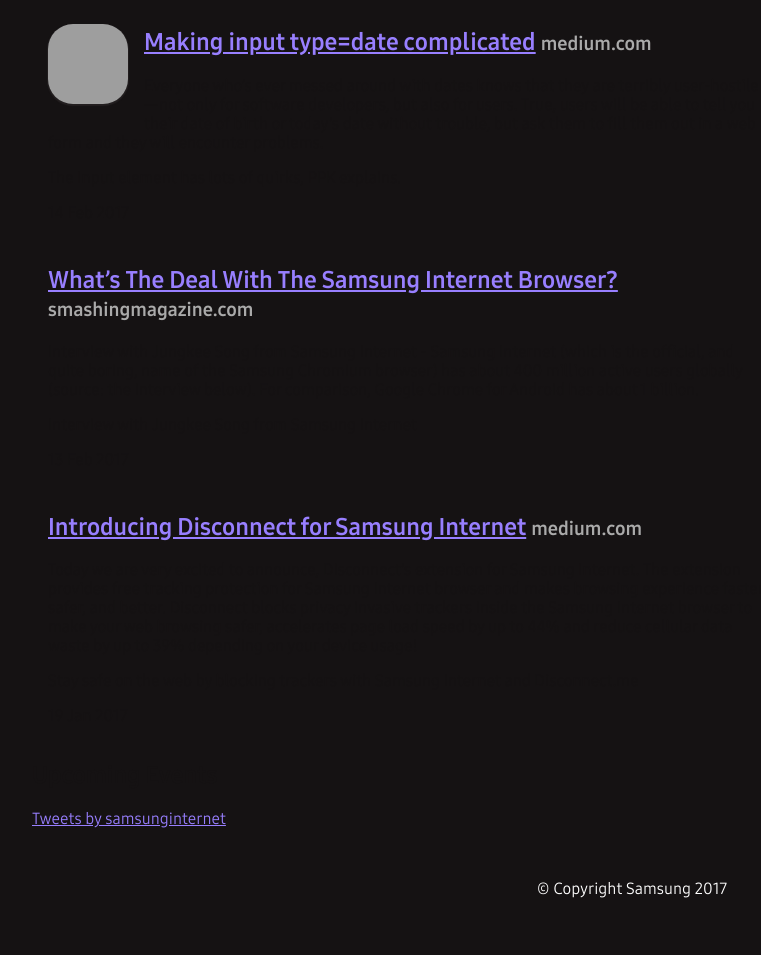
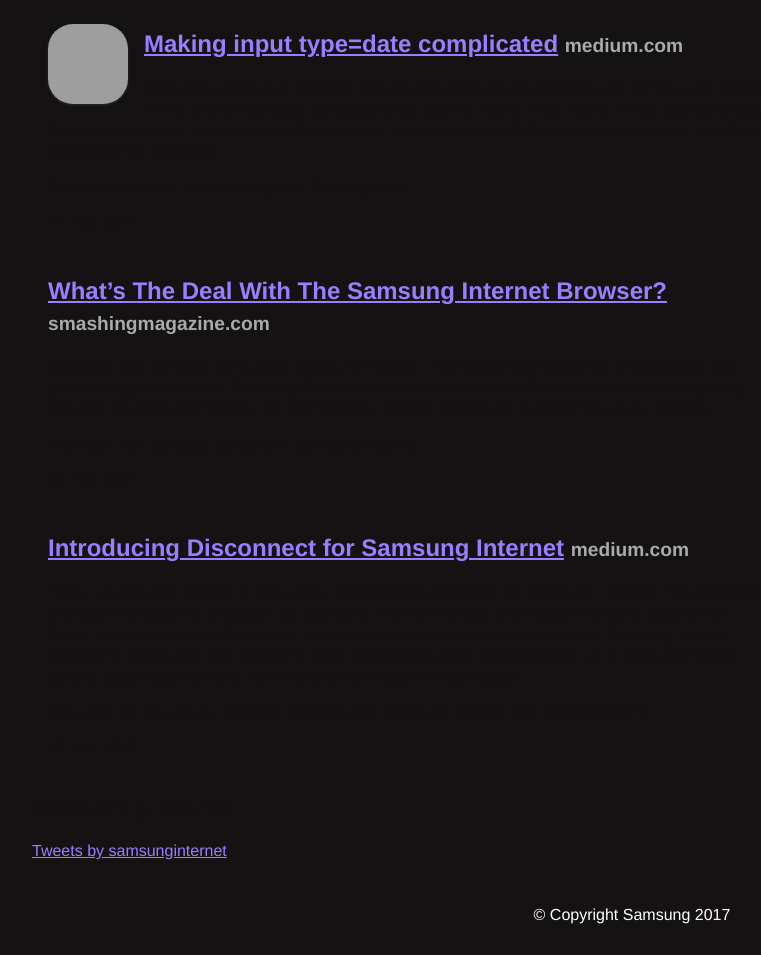
Before and after one commit to SamsungInternet/homepage-archive, a Jekyll site: the page built from index-wip.html, in a window 1280 px wide. Shown: the whole page, without its empty margins (8-769 px from the left). Built offline with Jekyll 4.4.1, drawn with Linux system fonts in a browser that asks for light colours; comment, search, counter and statistics services are not loaded; before the commit the page ends 930 px from its top, so only the background shows below that; grey boxes are pictures that could not be loaded.

Commit message:
dynamically load fonts

```diff
--- /dev/null
+++ b/_includes/footer.html
@@ -0,0 +1,5 @@
+<footer>
+	© Copyright Samsung 2017
+</footer>
+<script src="/scripts/init-service-worker.js" async></script>
+<script src="/scripts/fonts.js" async></script>
--- a/_includes/head.html
+++ b/_includes/head.html
@@ -6,9 +6,7 @@
 <meta charset="UTF-8">
 <title>{{site.name}}{% if page.title %} - {{page.title}}{% endif %}</title>
 <link href="/style/global.css" rel="stylesheet" type="text/css">
-<link href="/fonts/SamsungOne/fonts.css" rel="stylesheet" type="text/css">
 <script src="https://cdn.polyfill.io/v2/polyfill.min.js?features=default,fetch"></script>
-<script src="/scripts/init-service-worker.js" async></script>
 
 <meta http-equiv="cleartype" content="on" />
 <meta name="MobileOptimized" content="width" />
--- a/_layouts/index.html
+++ b/_layouts/index.html
@@ -11,8 +11,6 @@
 	<main class="main-container">
 		{{ content }}
 	</main>
-	<footer>
-		© Copyright Samsung 2017
-	</footer>
+	{% include footer.html %}
 </body>
 </html>
--- a/_templates/feed-list.handlebars
+++ b/_templates/feed-list.handlebars
@@ -2,6 +2,6 @@
 <div class="feed-item">
 	{{#grabimage "https://img.gs/bbdkhfbzkk/160x160,2x,crop/"}}{{{description}}}{{/grabimage}}
 	<h2><a href="{{link}}">{{title}}</a></h2>
-	{{#excerpt 80}}{{{strip-medium-suffix description}}}{{/excerpt}}
+	<p>{{#excerpt 30}}{{{strip-medium-suffix description}}}{{/excerpt}}</p>
 </div>
 {{/items}}
--- a/scripts/compiled-templates/feed-list.js
+++ b/scripts/compiled-templates/feed-list.js
@@ -9,9 +9,9 @@
     + alias4(((helper = (helper = helpers.link || (depth0 != null ? depth0.link : depth0)) != null ? helper : alias2),(typeof helper === alias3 ? helper.call(alias1,{"name":"link","hash":{},"data":data}) : helper)))
     + "\">"
     + alias4(((helper = (helper = helpers.title || (depth0 != null ? depth0.title : depth0)) != null ? helper : alias2),(typeof helper === alias3 ? helper.call(alias1,{"name":"title","hash":{},"data":data}) : helper)))
-    + "</a></h2>\n	"
-    + ((stack1 = (helpers.excerpt || (depth0 && depth0.excerpt) || alias2).call(alias1,80,{"name":"excerpt","hash":{},"fn":container.program(4, data, 0),"inverse":container.noop,"data":data})) != null ? stack1 : "")
-    + "\n</div>\n";
+    + "</a></h2>\n	<p>"
+    + ((stack1 = (helpers.excerpt || (depth0 && depth0.excerpt) || alias2).call(alias1,30,{"name":"excerpt","hash":{},"fn":container.program(4, data, 0),"inverse":container.noop,"data":data})) != null ? stack1 : "")
+    + "</p>\n</div>\n";
 },"2":function(container,depth0,helpers,partials,data) {
     var stack1, helper;
 
--- /dev/null
+++ b/scripts/fonts.js
@@ -0,0 +1,17 @@
+'use strict';
+/* eslint no-var: 0 */
+
+// Fancy Type Faces
+window.WebFontConfig = {
+	custom: {
+		families: ['Samsung One:n4,n7'],
+		urls: ['/fonts/SamsungOne/fonts.css']
+	}
+};
+
+(function(d) {
+	var wf = d.createElement('script');
+	var s = d.scripts[0];
+	wf.src = 'https://ajax.googleapis.com/ajax/libs/webfont/1.6.16/webfont.js';
+	s.parentNode.insertBefore(wf, s);
+} (document));
--- a/style/global.scss
+++ b/style/global.scss
@@ -4,10 +4,20 @@
 
 html {
 	background-color: #151213;
-	font-family: 'Samsung One', Helvetica, Arial, sans-serif;
+	font-family: Helvetica, Arial, sans-serif;
+	line-height: 1em;
 	color: #151213;
 	margin: 0px;
 	padding: 0px;
+}
+
+.wf-samsungone-n4-active body,
+.wf-samsungone-n7-active body {
+	font-family: 'Samsung One', Helvetica, Arial, sans-serif;
+}
+
+h1, h2, h3, p, span {
+	line-height: 1.3em;
 }
 
 body {
```
Also changed, not shown: _includes/sdevhublogo.png (added).
